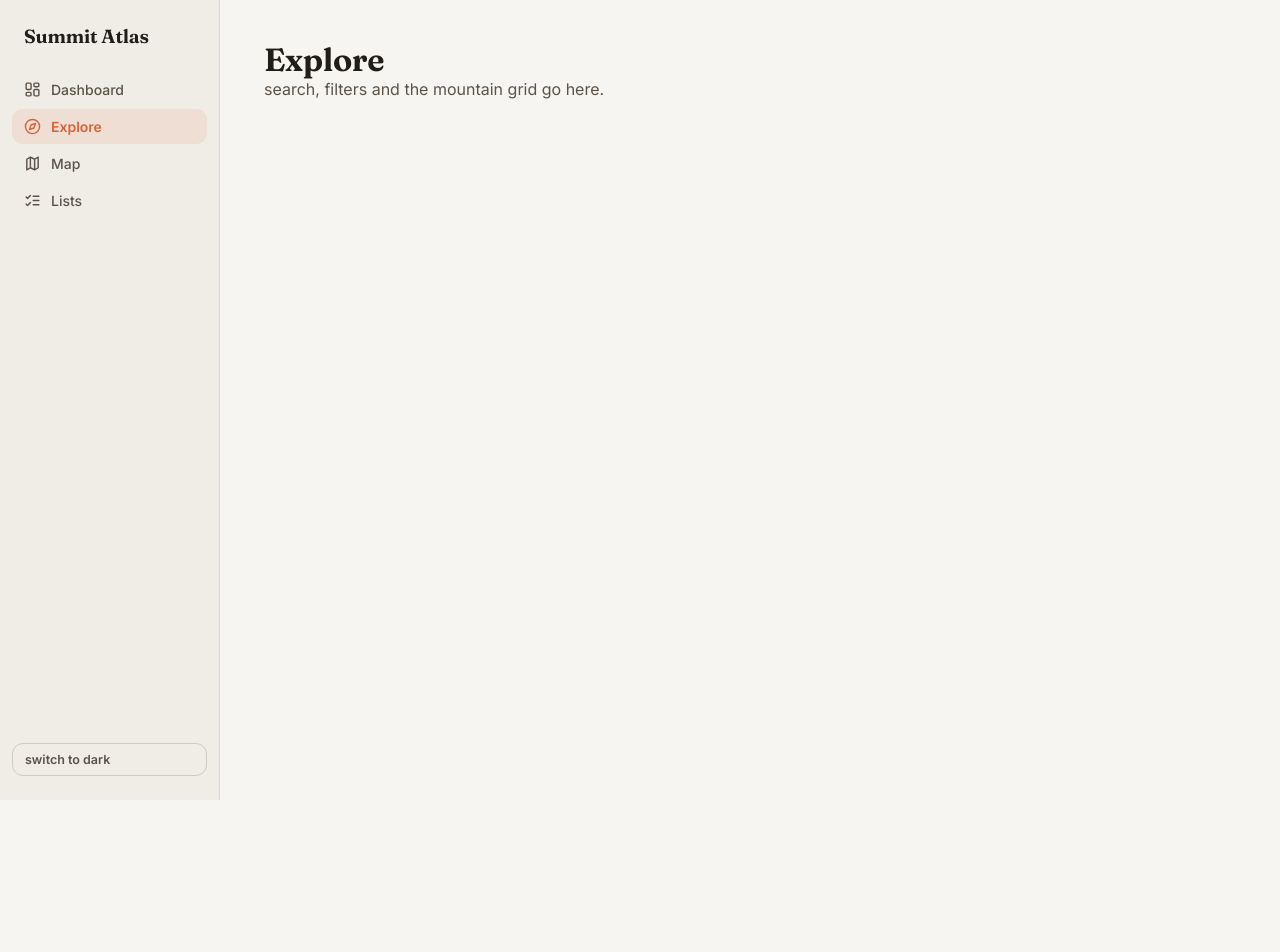
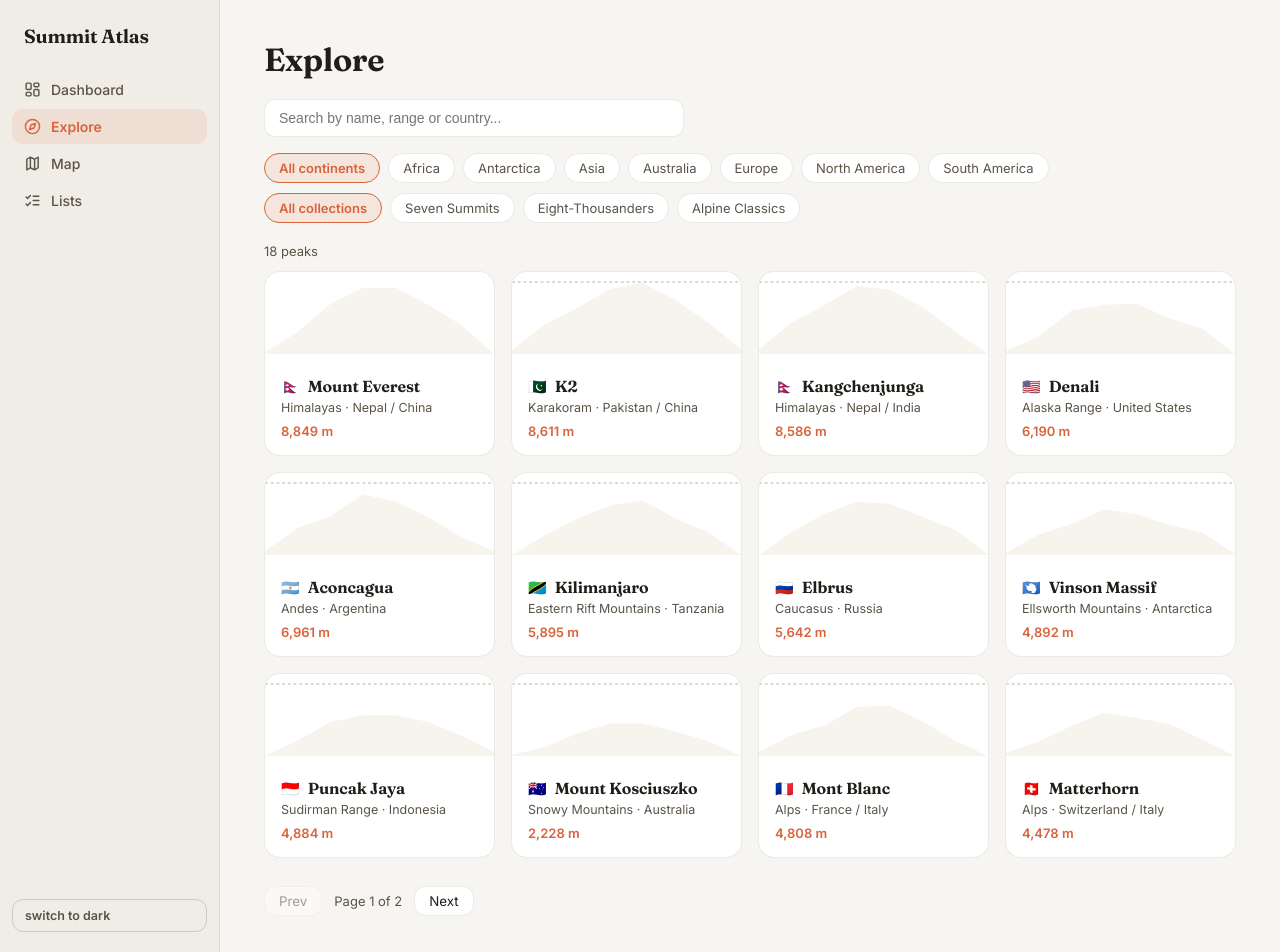
Before and after one commit to TGOSS1984/summit-atlas, a React (Vite) app: page /explore in a window 1280 px wide. Shown: the top 952 px of the page. Before the commit the page ends 800 px from the top, so only its background shows below. Built offline with nearby package versions, Linux system fonts and the light colour scheme.

Commit message:
feat: explore page

```diff
--- /dev/null
+++ b/src/components/explore/FilterChips.module.css
@@ -0,0 +1,28 @@
+.row {
+  display: flex;
+  flex-wrap: wrap;
+  gap: 8px;
+}
+
+.chip,
+.chipActive {
+  border: 1px solid var(--border);
+  background: var(--card);
+  color: var(--text-secondary);
+  border-radius: 999px;
+  padding: 6px 14px;
+  font-size: 13px;
+  cursor: pointer;
+}
+
+.chip:hover {
+  border-color: var(--border-strong);
+  color: var(--text);
+}
+
+.chipActive {
+  background: var(--accent-soft);
+  border-color: var(--accent);
+  color: var(--accent);
+  font-weight: 600;
+}
--- /dev/null
+++ b/src/components/explore/FilterChips.tsx
@@ -0,0 +1,29 @@
+import styles from './FilterChips.module.css'
+
+interface ChipOption {
+  id: string | null
+  label: string
+}
+
+interface FilterChipsProps {
+  options: ChipOption[]
+  activeId: string | null
+  onSelect: (id: string | null) => void
+}
+
+export function FilterChips({ options, activeId, onSelect }: FilterChipsProps) {
+  return (
+    <div className={styles.row}>
+      {options.map((option) => (
+        <button
+          key={option.id ?? 'all'}
+          type="button"
+          className={activeId === option.id ? styles.chipActive : styles.chip}
+          onClick={() => onSelect(option.id)}
+        >
+          {option.label}
+        </button>
+      ))}
+    </div>
+  )
+}
--- /dev/null
+++ b/src/pages/ExplorePage.module.css
@@ -0,0 +1,63 @@
+.search {
+  width: 100%;
+  max-width: 420px;
+  margin-top: 20px;
+  padding: 10px 14px;
+  border-radius: var(--radius-sm);
+  border: 1px solid var(--border);
+  background: var(--card);
+  color: var(--text);
+  font-size: 14px;
+}
+
+.search:focus-visible {
+  outline: 2px solid var(--accent);
+  outline-offset: 1px;
+}
+
+.filterGroup {
+  display: flex;
+  flex-direction: column;
+  gap: 10px;
+  margin-top: 16px;
+}
+
+.count {
+  margin: 20px 0 12px;
+  font-size: 13px;
+  color: var(--text-secondary);
+}
+
+.grid {
+  display: grid;
+  grid-template-columns: repeat(auto-fill, minmax(220px, 1fr));
+  gap: 16px;
+}
+
+.empty {
+  margin-top: 24px;
+  color: var(--text-secondary);
+}
+
+.pagination {
+  display: flex;
+  align-items: center;
+  gap: 12px;
+  margin-top: 28px;
+  font-size: 13px;
+  color: var(--text-secondary);
+}
+
+.pagination button {
+  border: 1px solid var(--border);
+  background: var(--card);
+  color: var(--text);
+  border-radius: var(--radius-sm);
+  padding: 6px 14px;
+  cursor: pointer;
+}
+
+.pagination button:disabled {
+  opacity: 0.4;
+  cursor: default;
+}
--- a/src/pages/ExplorePage.tsx
+++ b/src/pages/ExplorePage.tsx
@@ -1,9 +1,107 @@
-// real content to come
+import { useMemo, useState } from 'react'
+import { MOUNTAINS } from '../data/mountains'
+import { COLLECTIONS } from '../data/collections'
+import { filterMountains, getCountryMaxElevations, type MountainFilters } from '../utils/filterMountains'
+import { MountainCard } from '../components/mountain/MountainCard'
+import { FilterChips } from '../components/explore/FilterChips'
+import styles from './ExplorePage.module.css'
+
+const PAGE_SIZE = 12
+
+const CONTINENT_OPTIONS = [
+  { id: null, label: 'All continents' },
+  ...Array.from(new Set(MOUNTAINS.map((m) => m.continent)))
+    .sort()
+    .map((continent) => ({ id: continent, label: continent })),
+]
+
+const COLLECTION_OPTIONS = [
+  { id: null, label: 'All collections' },
+  ...COLLECTIONS.map((c) => ({ id: c.id, label: c.name })),
+]
+
+// built once, not per-card - see getCountryMaxElevations for why
+const COUNTRY_MAX_ELEVATIONS = getCountryMaxElevations(MOUNTAINS)
+
 export function ExplorePage() {
+  const [filters, setFilters] = useState<MountainFilters>({
+    search: '',
+    continent: null,
+    collectionId: null,
+  })
+  const [page, setPage] = useState(1)
+
+  const filtered = useMemo(() => filterMountains(MOUNTAINS, filters, COLLECTIONS), [filters])
+
+  const pageCount = Math.max(1, Math.ceil(filtered.length / PAGE_SIZE))
+  const currentPage = Math.min(page, pageCount)
+  const visible = filtered.slice((currentPage - 1) * PAGE_SIZE, currentPage * PAGE_SIZE)
+
+  // any filter change resets to page 1 - simpler to reason about than trying
+  // to preserve page position across a filter that changes the result count
+  function updateFilters(next: Partial<MountainFilters>) {
+    setFilters((prev) => ({ ...prev, ...next }))
+    setPage(1)
+  }
+
   return (
     <div>
       <h1>Explore</h1>
-      <p style={{ color: 'var(--text-secondary)' }}>search, filters and the mountain grid go here.</p>
+
+      <input
+        type="search"
+        placeholder="Search by name, range or country..."
+        value={filters.search}
+        onChange={(e) => updateFilters({ search: e.target.value })}
+        className={styles.search}
+      />
+
+      <div className={styles.filterGroup}>
+        <FilterChips
+          options={CONTINENT_OPTIONS}
+          activeId={filters.continent}
+          onSelect={(continent) => updateFilters({ continent })}
+        />
+        <FilterChips
+          options={COLLECTION_OPTIONS}
+          activeId={filters.collectionId}
+          onSelect={(collectionId) => updateFilters({ collectionId })}
+        />
+      </div>
+
+      <p className={styles.count}>
+        {filtered.length} peak{filtered.length === 1 ? '' : 's'}
+      </p>
+
+      <div className={styles.grid}>
+        {visible.map((mountain) => (
+          <MountainCard
+            key={mountain.id}
+            mountain={mountain}
+            countryMaxElevation={COUNTRY_MAX_ELEVATIONS.get(mountain.country)}
+          />
+        ))}
+      </div>
+
+      {visible.length === 0 && <p className={styles.empty}>Nothing matches those filters.</p>}
+
+      {pageCount > 1 && (
+        <div className={styles.pagination}>
+          <button type="button" disabled={currentPage === 1} onClick={() => setPage((p) => p - 1)}>
+            Prev
+          </button>
+          <span>
+            Page {currentPage} of {pageCount}
+          </span>
+          <button
+            type="button"
+            disabled={currentPage === pageCount}
+            onClick={() => setPage((p) => p + 1)}
+          >
+            Next
+          </button>
+        </div>
+      )}
     </div>
   )
 }
--- /dev/null
+++ b/src/utils/filterMountains.ts
@@ -0,0 +1,58 @@
+import type { Mountain } from '../types/mountain'
+import type { Collection } from '../types/collection'
+
+export interface MountainFilters {
+  search: string
+  continent: string | null // null = all continents
+  collectionId: string | null // null = all collections
+}
+
+export const ALL_FILTERS: MountainFilters = {
+  search: '',
+  continent: null,
+  collectionId: null,
+}
+
+
+export function filterMountains(
+  mountains: Mountain[],
+  filters: MountainFilters,
+  collections: Collection[],
+): Mountain[] {
+  let result = mountains
+
+  if (filters.continent) {
+    result = result.filter((m) => m.continent === filters.continent)
+  }
+
+  if (filters.collectionId) {
+    const collection = collections.find((c) => c.id === filters.collectionId)
+    const peakIds = new Set(collection?.peakIds ?? [])
+    result = result.filter((m) => peakIds.has(m.id))
+  }
+
+  const query = filters.search.trim().toLowerCase()
+  if (query) {
+    result = result.filter(
+      (m) =>
+        m.name.toLowerCase().includes(query) ||
+        m.range.toLowerCase().includes(query) ||
+        m.country.toLowerCase().includes(query),
+    )
+  }
+
+  return result
+}
+
+// one max-elevation-per-country lookup built once per dataset rather than
+// scanning the whole array per card - matters more once this is 1000+ peaks
+export function getCountryMaxElevations(mountains: Mountain[]): Map<string, number> {
+  const maxByCountry = new Map<string, number>()
+  for (const mountain of mountains) {
+    const current = maxByCountry.get(mountain.country) ?? 0
+    if (mountain.elevation > current) {
+      maxByCountry.set(mountain.country, mountain.elevation)
+    }
+  }
+  return maxByCountry
+}
```
Also changed, not shown: 1 other file (tests, documents, lock files or other folders).
